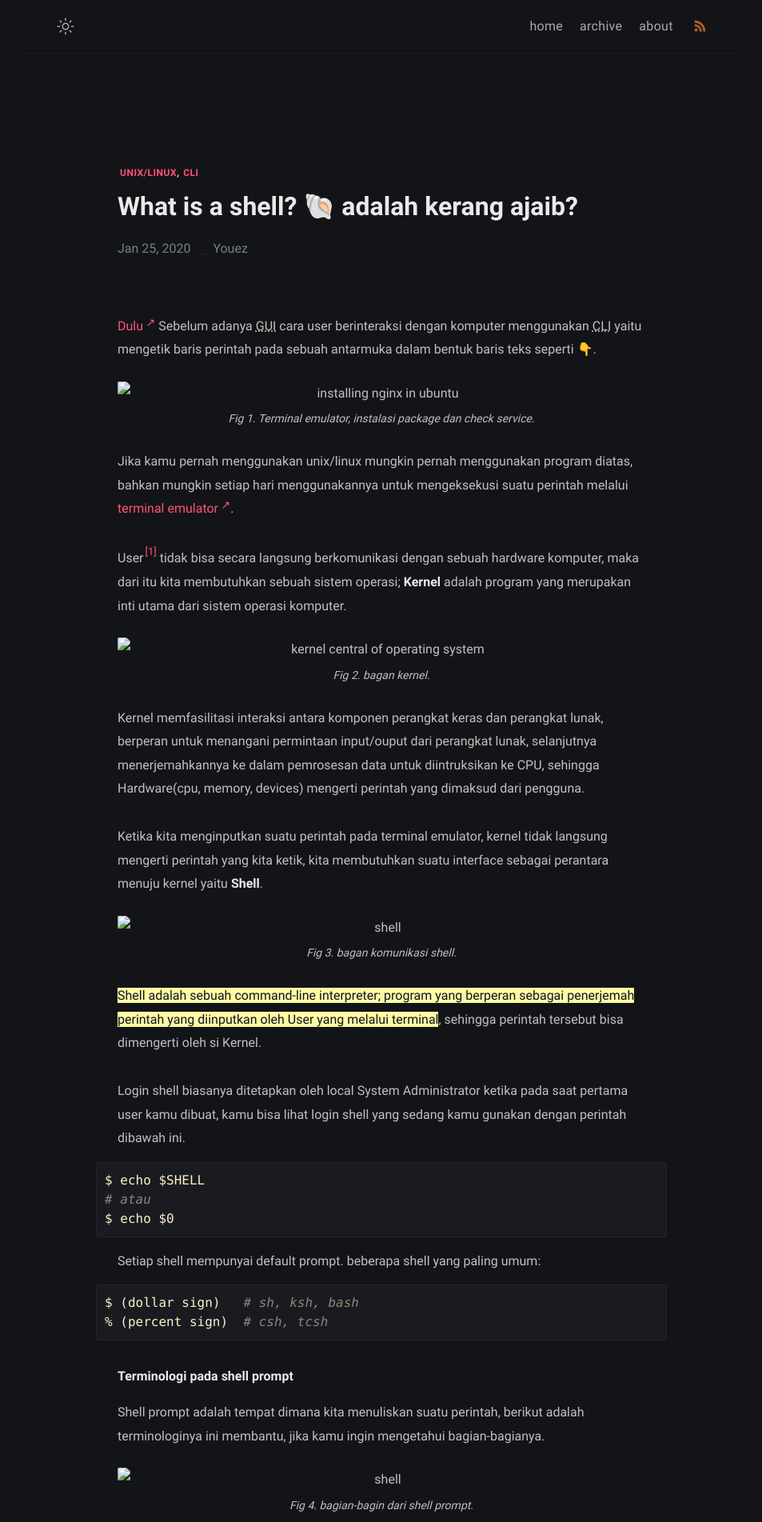
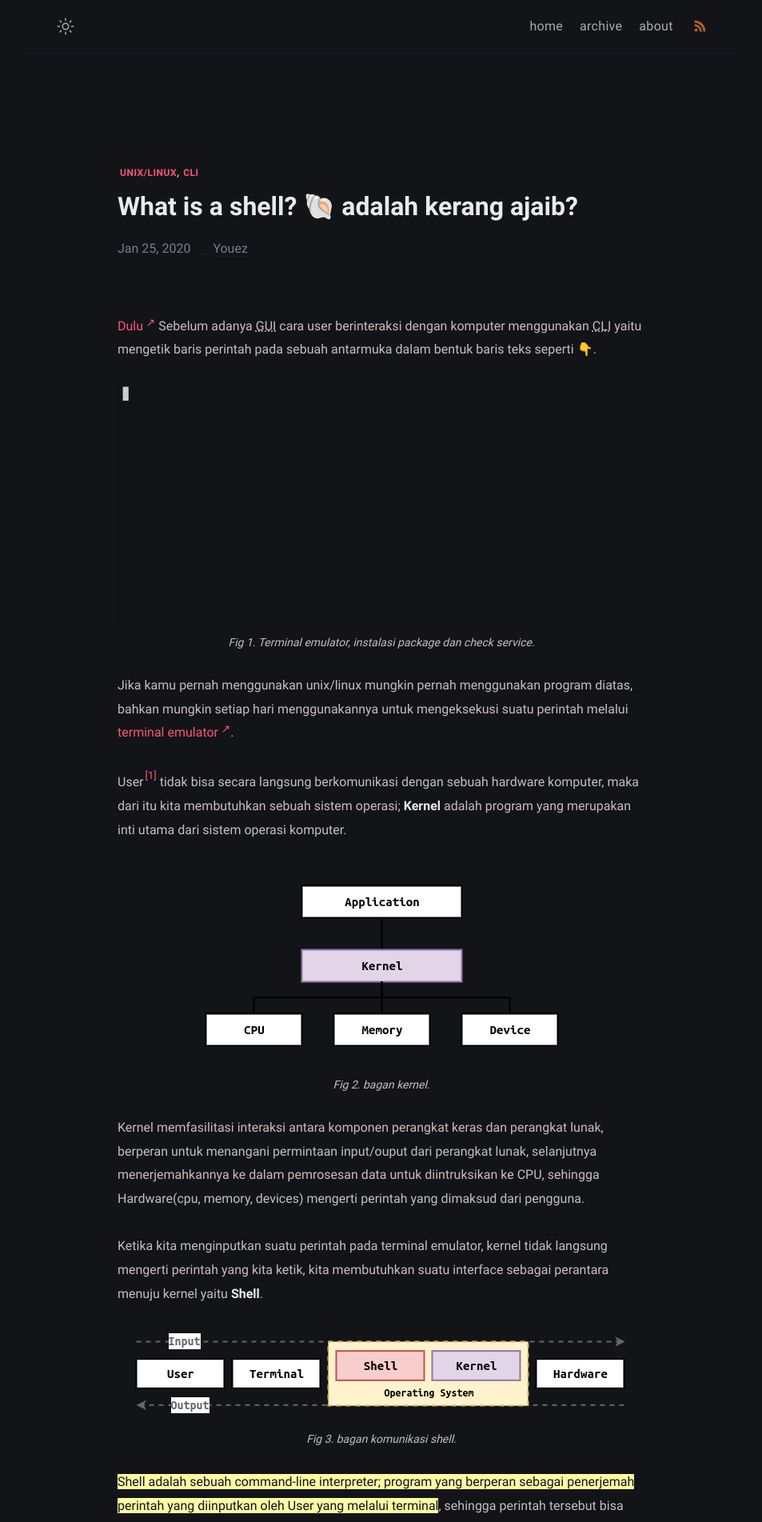
Before and after one commit to bayjdm/klise, a Jekyll site: the page built from _posts/apa-itu-shell/2020-01-25-apa-itu-shell.md, in a window 1280 px wide. Shown: the top 1903 px of the page at 80% size, without its empty margins (163-1116 px from the left). Built offline with Jekyll 4.4.1, drawn with Linux system fonts in a browser that asks for light colours; some web fonts are replaced.

Commit message:
Update 2020-01-25-apa-itu-shell.md

```diff
--- a/_posts/apa-itu-shell/2020-01-25-apa-itu-shell.md
+++ b/_posts/apa-itu-shell/2020-01-25-apa-itu-shell.md
@@ -10,7 +10,7 @@ image: "/apa-itu-shell/shell_evolution.png"
 <a href="http://www.youtube.com/watch?v=tc4ROCJYbm0&t=70" target="_blank" rel="noopener">Dulu</a> Sebelum adanya <abbr title="Graphical User Interface">GUI</abbr> cara user berinteraksi dengan komputer menggunakan <abbr title="Command Line Interface">CLI</abbr> yaitu mengetik baris perintah pada sebuah antarmuka dalam bentuk baris teks seperti 👇.
 
 <figure>
-<img src="/apa-itu-shell/terminal_nginx.gif" alt="installing nginx in ubuntu">
+<img src="https://raw.githubusercontent.com/bayjdm/klise/master/_posts/apa-itu-shell/terminal_nginx.gif" alt="installing nginx in ubuntu">
 <figcaption>Fig 1. Terminal emulator, instalasi package dan check service.</figcaption>
 </figure>
 
@@ -19,7 +19,7 @@ Jika kamu pernah menggunakan unix/linux mungkin pernah menggunakan program diata
 User<sup id="user">[[1]](#user-ref)</sup> tidak bisa secara langsung berkomunikasi dengan sebuah hardware komputer, maka dari itu kita membutuhkan sebuah sistem operasi; **Kernel** adalah program yang merupakan inti utama dari sistem operasi komputer.
 
 <figure>
-<img src="/apa-itu-shell/kernel.png" alt="kernel central of operating system">
+<img src="https://raw.githubusercontent.com/bayjdm/klise/master/_posts/apa-itu-shell/kernel.png" alt="kernel central of operating system">
 <figcaption>Fig 2. bagan kernel.</figcaption>
 </figure>
 
@@ -28,7 +28,7 @@ Kernel memfasilitasi interaksi antara komponen perangkat keras dan perangkat lun
 Ketika kita menginputkan suatu perintah pada terminal emulator, kernel tidak langsung mengerti perintah yang kita ketik, kita membutuhkan suatu interface sebagai perantara menuju kernel yaitu **Shell**.
 
 <figure>
-<img src="/apa-itu-shell/shell.png" alt="shell">
+<img src="https://raw.githubusercontent.com/bayjdm/klise/master/_posts/apa-itu-shell/shell.png" alt="shell">
 <figcaption>Fig 3. bagan komunikasi shell.</figcaption>
 </figure>
 
@@ -54,14 +54,14 @@ $ (dollar sign)   # sh, ksh, bash
 Shell prompt adalah tempat dimana kita menuliskan suatu perintah, berikut adalah terminologinya ini membantu, jika kamu ingin mengetahui bagian-bagianya.
 
 <figure>
-<img src="/apa-itu-shell/term_shell_prompt.png" alt="shell">
+<img src="https://github.com/bayjdm/klise/blob/master/_posts/apa-itu-shell/term_shell_prompt.png?raw=true" alt="shell">
 <figcaption>Fig 4. bagian-bagin dari shell prompt.</figcaption>
 </figure>
 
 Dibawah ini salah satu contoh perintah sederhana untuk menampilkan sebuah arsitektur CPU komputer yang sedang saya gunakan.
 
 <figure>
-<img src="/apa-itu-shell/terminal_lscpu.gif" alt="installing nginx in ubuntu">
+<img src="https://github.com/bayjdm/klise/blob/master/_posts/apa-itu-shell/terminal_lscpu.gif?raw=true" alt="installing nginx in ubuntu">
 <figcaption>Fig 5. menampilkan informasi tentang arsitektur CPU.</figcaption>
 </figure>
 
@@ -70,7 +70,7 @@ Dari perintah yang contohkan, ketika user mengetikan suatu inputan perintah di t
 Shell mempunyai beberapa macam dan turunan, berikut yang paling umum.
 
 <figure>
-<img src="/apa-itu-shell/shell_evolution.png" alt="shell evolution">
+<img src="https://github.com/bayjdm/klise/blob/master/_posts/apa-itu-shell/shell_evolution.png?raw=true" alt="shell evolution">
 <figcaption>Fig 6. evaluasi shell dari tahun ke tahun.</figcaption>
 </figure>
 
```
